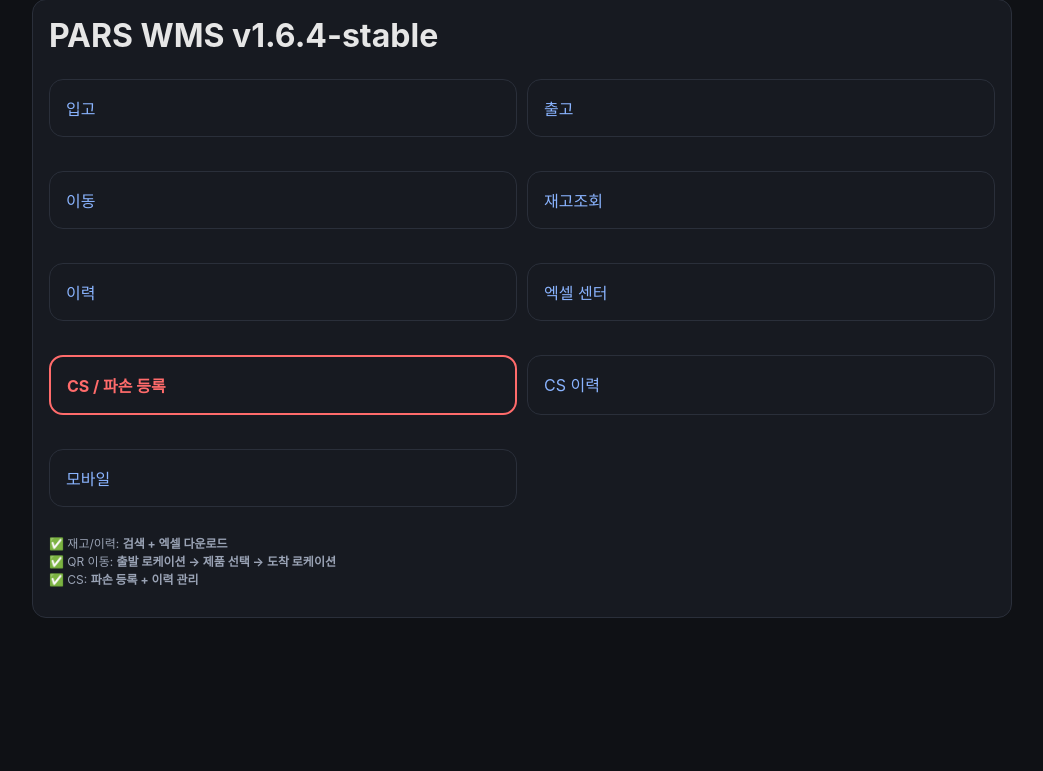
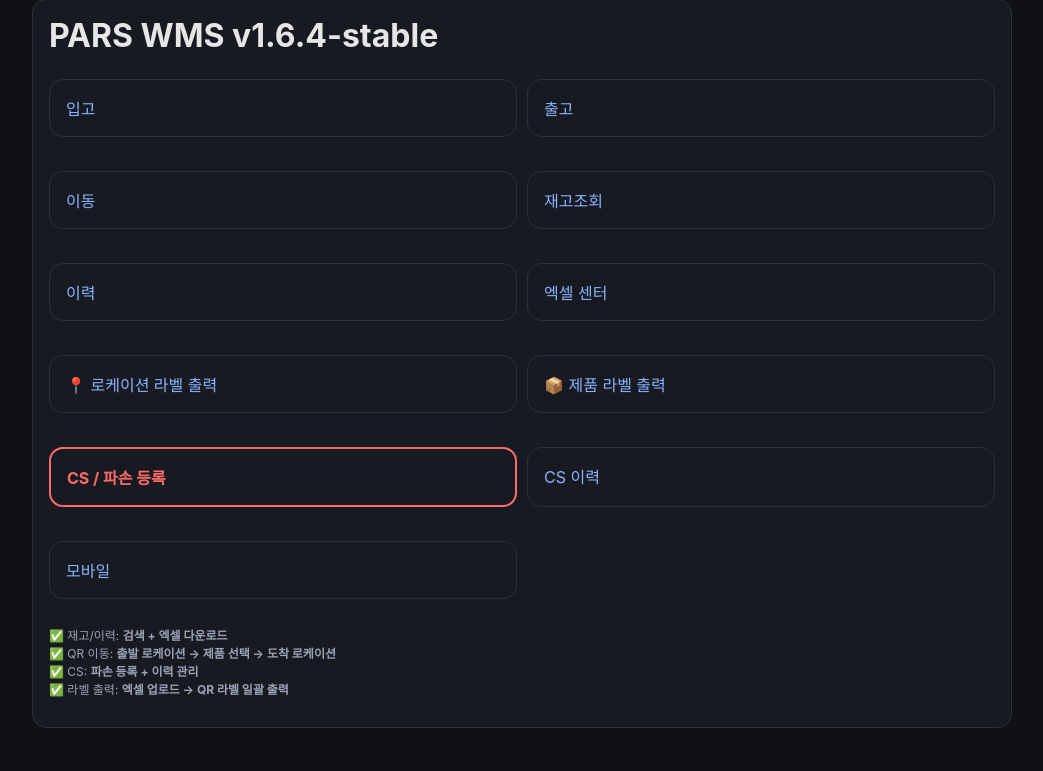
Before and after one commit to dlahtp44-prog/pars-wms-test, a FastAPI app: page / in a window 1280 px wide. Shown: the part 29-800 px from the top of the page, without its empty margins (118-1161 px from the left). Run offline with FastAPI, Linux system fonts and the light colour scheme.

Commit message:
Update index.html

```diff
--- a/app/templates/index.html
+++ b/app/templates/index.html
@@ -19,9 +19,20 @@
       <a class="card" href="/page/move">이동</a>
       <a class="card" href="/page/inventory">재고조회</a>
       <a class="card" href="/page/history">이력</a>
+
+      <!-- 엑셀 -->
       <a class="card" href="/page/excel">엑셀 센터</a>
 
-      <!-- ✅ CS / 파손 -->
+      <!-- 🏷 라벨 출력 -->
+      <a class="card" href="/label/로케이션/excel">
+        📍 로케이션 라벨 출력
+      </a>
+
+      <a class="card" href="/label/제품/excel">
+        📦 제품 라벨 출력
+      </a>
+
+      <!-- CS / 파손 -->
       <a class="card highlight" href="/damage">
         CS / 파손 등록
       </a>
@@ -30,6 +41,7 @@
         CS 이력
       </a>
 
+      <!-- 모바일 -->
       <a class="card" href="/m">모바일</a>
 
     </div>
@@ -37,7 +49,8 @@
     <p class="small">
       ✅ 재고/이력: <b>검색 + 엑셀 다운로드</b><br/>
       ✅ QR 이동: <b>출발 로케이션 → 제품 선택 → 도착 로케이션</b><br/>
-      ✅ CS: <b>파손 등록 + 이력 관리</b>
+      ✅ CS: <b>파손 등록 + 이력 관리</b><br/>
+      ✅ 라벨 출력: <b>엑셀 업로드 → QR 라벨 일괄 출력</b>
     </p>
   </div>
 </div>
```
